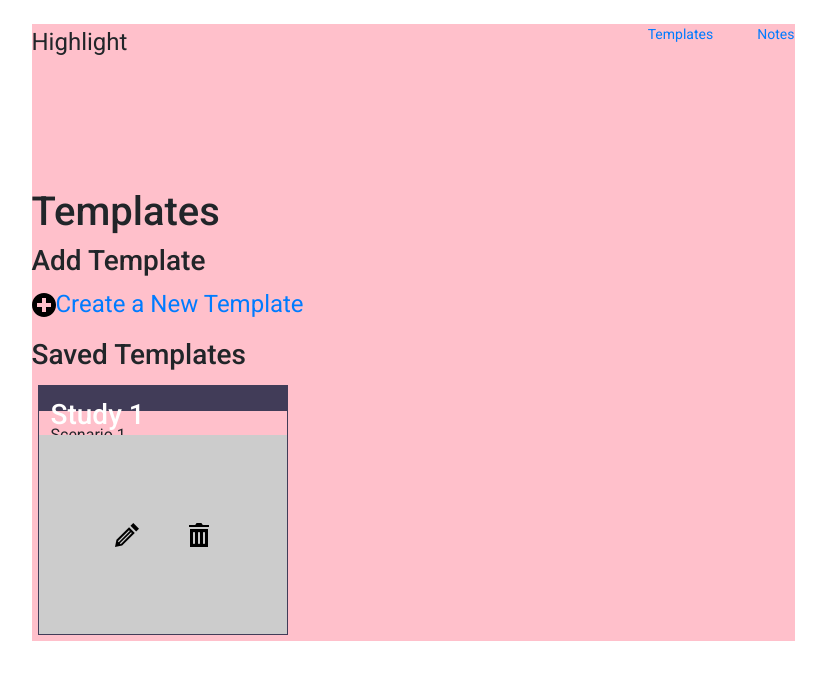
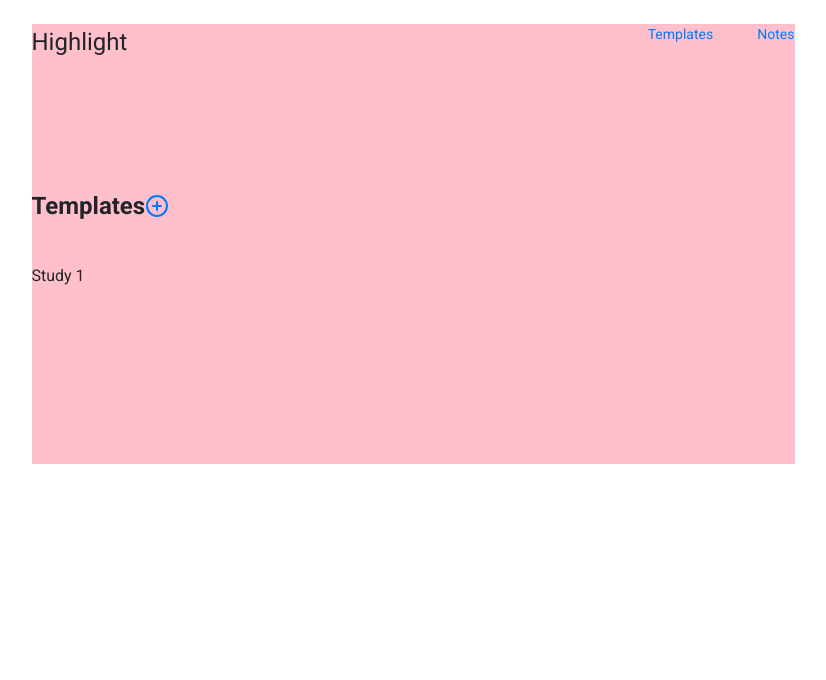
Before and after one commit to julienshim/highlight, a React (Create React App) app: page /highlight/templates in a window 1280 px wide. Shown: the top 680 px of the page, without its empty margins (227-1053 px from the left). Built offline with nearby package versions, Linux system fonts and the light colour scheme.

Commit message:
aredesign init

```diff
--- a/src/components/Templates.js
+++ b/src/components/Templates.js
@@ -1,101 +1,69 @@
 import React, { useContext } from 'react';
-import { Link } from 'react-router-dom';
+import { Link, useHistory } from 'react-router-dom';
 import TemplatesContext from '../context/templates-context';
-import TemplatesEditDiv from './TemplatesEditDiv';
 
 const Templates = () => {
   // eslint-disable-next-line no-unused-vars
   const { templates, dispatchTemplates } = useContext(TemplatesContext);
-
+  const history = useHistory();
   const addIcon = (
     <svg
-      className="add-icon"
       xmlns="http://www.w3.org/2000/svg"
       width="24"
       height="24"
       viewBox="0 0 24 24"
+      fill="none"
+      stroke="currentColor"
+      strokeWidth="2"
+      strokeLinecap="round"
+      strokeLinejoin="round"
+      className="feather feather-plus-circle"
     >
-      <path d="M12 0c-6.627 0-12 5.373-12 12s5.373 12 12 12 12-5.373 12-12-5.373-12-12-12zm7 14h-5v5h-4v-5h-5v-4h5v-5h4v5h5v4z" />
+      <circle cx="12" cy="12" r="10" />
+      <line x1="12" y1="8" x2="12" y2="16" />
+      <line x1="8" y1="12" x2="16" y2="12" />
     </svg>
   );
 
   return (
     <div>
-      <h1>Templates</h1>
-      <h3>Add Template</h3>
+      <div
+        className="title-page-container"
+        style={{
+          width: '110px',
+        }}
+      >
+        <div className="title title-page">Templates</div>
         <div>
-        <Link to="/templates/add">
-          <p style={{ fontSize: '1.5rem' }}>
-            <span>{addIcon}</span>Create a New Template
-          </p>
-        </Link>
+          <Link to="/notes/add">{addIcon}</Link>
         </div>
-      <h3>Saved Templates</h3>
-      {templates.length === 0 && (
-        <div>
-          <p style={{ color: 'var(--dogwood-rose)', fontWeight: 'bold' }}>
-            No saved templates found.
-          </p>
       </div>
-      )}
-      <div style={{ display: 'flex', flexWrap: 'wrap' }}>
+      {/* If no templates */}
+      {templates.length === 0 ? (
+        <div className="warning mt-40">No saved templates.found.</div>
+      ) : (
+        <div className="mt-40">
           {templates.map((template, templateIndex) => {
-          const { title, scenarios } = template;
+            const { title } = template;
             return (
               <div
                 className="card-container"
-              key={`template-${templateIndex * Date.now()}`}
-              style={{
-                width: '250px',
-                height: '250px',
-                border: '1px solid var(--english-violet)',
-                margin: '6px',
-              }}
+                key={`participant-${templateIndex * Date.now()}`}
+                onClick={() =>
+                  history.push(`/templates/update/${templateIndex}`)
+                }
+                onKeyUp={() =>
+                  history.push(`/templates/update/${templateIndex}`)
+                }
+                role="button"
+                tabIndex={0}
               >
-              <div
-                className="card-div"
-                style={{ position: 'relative', height: '100%' }}
-              >
-                <div>
-                  <h3
-                    style={{
-                      padding: '12px 12px',
-                      margin: '0',
-                      backgroundColor: 'var(--english-violet)',
-                      color: 'white',
-                      height: '25px',
-                    }}
-                  >
-                    {title.length <= 25 ? title : `${title.slice(0, 20)}...`}
-                  </h3>
-                  <div>
-                    {scenarios
-                      .filter((scenario, scenarioIndex) => scenarioIndex < 4)
-                      .map((scenario, scenarioIndex) => (
-                        <p
-                          key={`scenario-${scenarioIndex * Date.now()}`}
-                          style={{ padding: '6px 12px', margin: '6px 0' }}
-                        >
-                          {scenario.subtitle}
-                        </p>
-                      ))}
-                    {scenarios.length >= 5 && (
-                      <p style={{ padding: '6px 12px', margin: '6px 0' }}>
-                        + {scenarios.length - 4} more scenario
-                        {scenarios.length - 4 === 1 ? '' : 's'}
-                      </p>
-                    )}
-                    <TemplatesEditDiv
-                      templateIndex={templateIndex}
-                      dispatchTemplates={dispatchTemplates}
-                    />
-                  </div>
-                </div>
-              </div>
+                <div className="card-subcontainer-max-t">{title}</div>
               </div>
             );
           })}
         </div>
+      )}
     </div>
   );
 };
```
Lines whose indentation alone changed are shown as unchanged.
